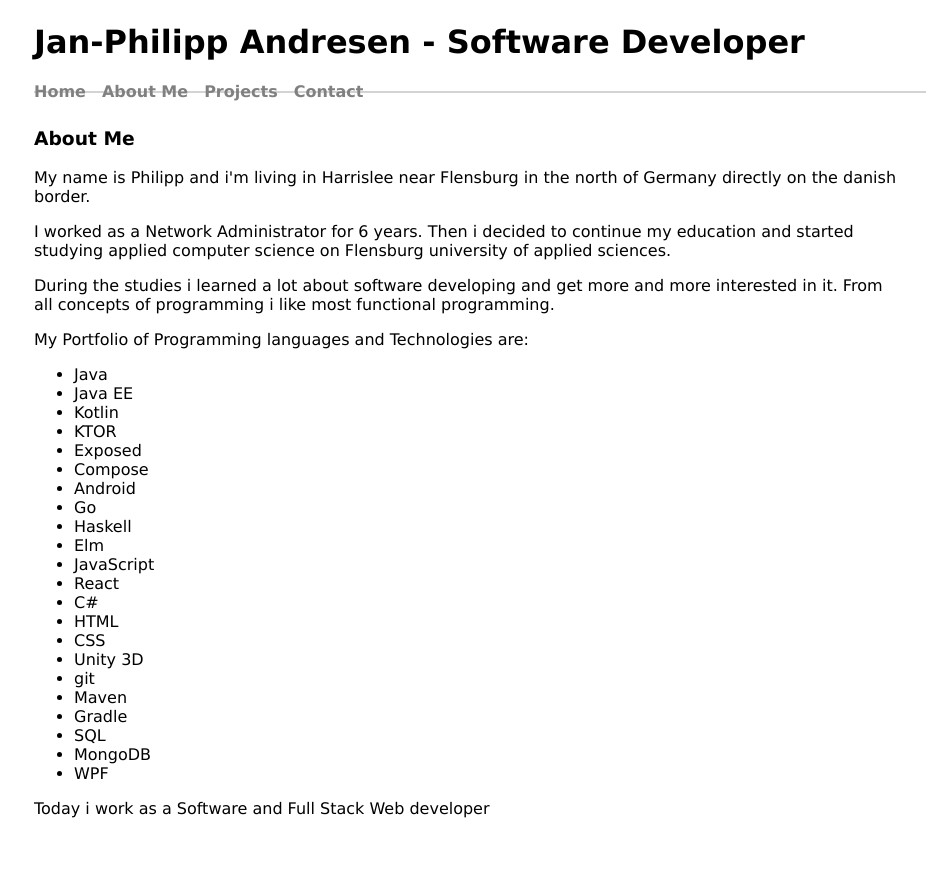
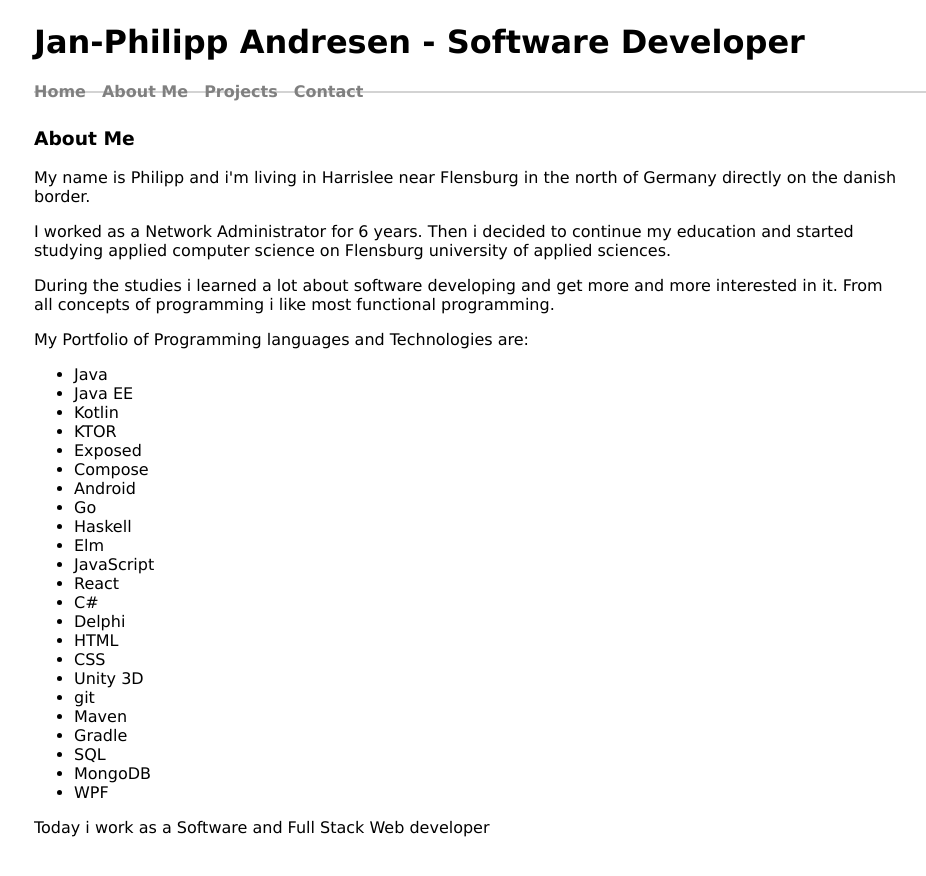
Before and after one commit to Phillemove/Phillemove.github.io, a React (Create React App) app: page / in a window 1280 px wide. Both pictures are taken after a click on the element "About Me". Shown: the top 876 px of the page, without its empty margins (30-956 px from the left). Built offline with nearby package versions, Linux system fonts and the light colour scheme; the HTML template or start-up script is replaced by a standard one.

Commit message:
Update Projects and List of Technologies

```diff
--- a/src/App.js
+++ b/src/App.js
@@ -112,6 +112,7 @@ function AboutMe() {
           <li>JavaScript</li>
           <li>React</li>
           <li>C#</li>
+          <li>Delphi</li>
           <li>HTML</li>
           <li>CSS</li>
           <li>Unity 3D</li>
@@ -145,6 +146,7 @@ function Projects() {
             <li><a href='https://github.com/Phillemove/elearning-plattform'>ELearning Plattform</a></li>
             <li><a href='https://github.com/Phillemove/FoodFacts'>Food Facts Application</a></li>
             <li><a href='https://github.com/Phillemove/OpenAPIGenerator'>Open API Generator</a></li>
+            <li><a href='https://github.com/Phillemove/snake'>Snake Game</a></li>
           </ul>
           <p>As Semester Project i was part of a developing Team for a java linter made with haskell programming language.</p>
           <p>As Bachelor Thesis project i designed and programmed an openapi-code generator for ktor server applications. This generator is completly written in kotlin code.</p>
```
